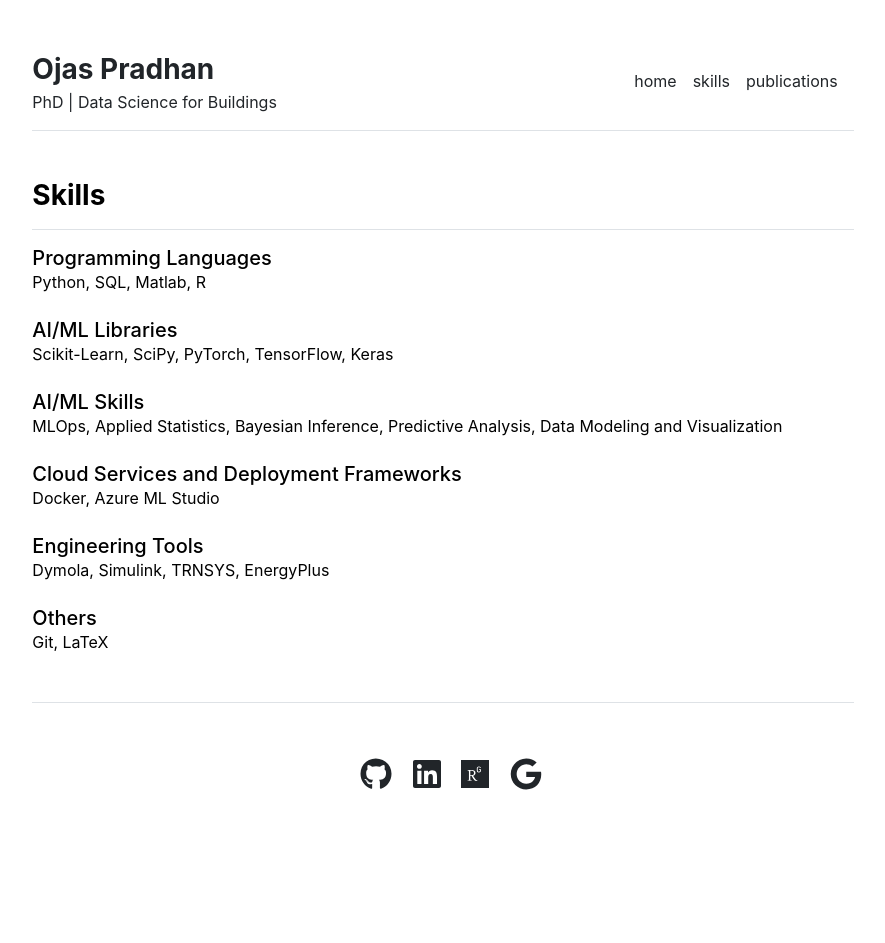
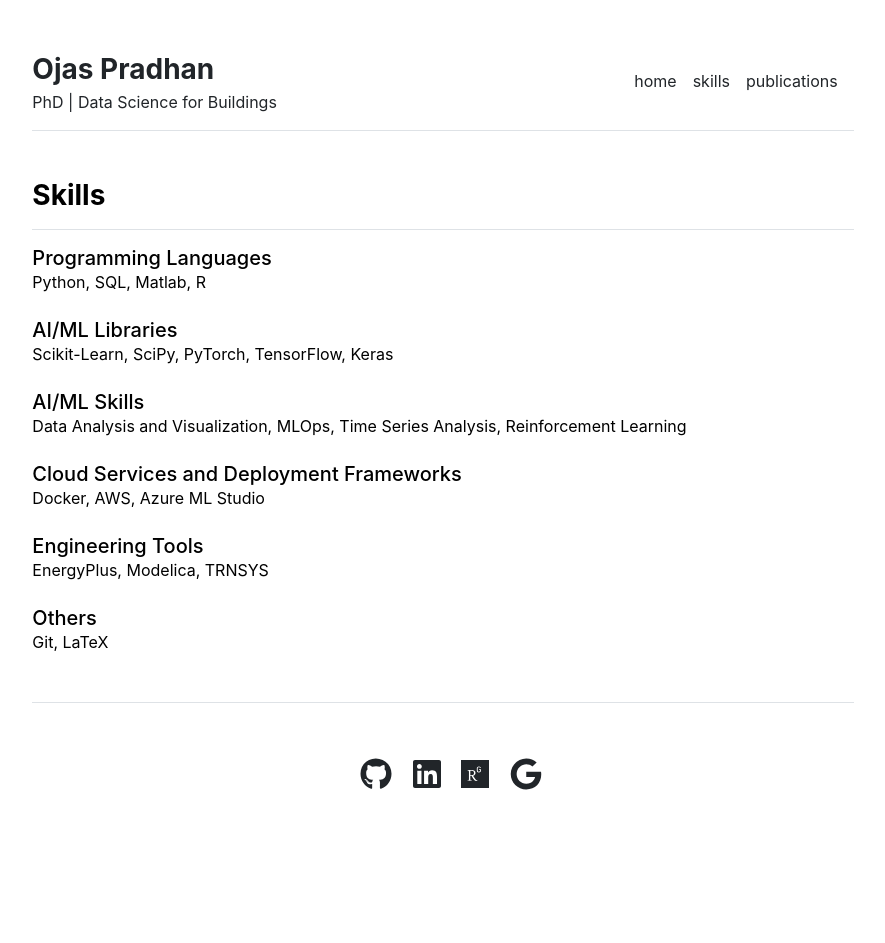
Before and after one commit to pradhanojas/pradhanojas.github.io, a Jekyll site: the page built from skills.md, in a window 1280 px wide. Shown: the whole page, without its empty margins (197-1082 px from the left). Built offline with Jekyll 4.4.1, drawn with Linux system fonts in a browser that asks for light colours.

Commit message:
Update skills.html

```diff
--- a/_includes/skills.html
+++ b/_includes/skills.html
@@ -14,17 +14,17 @@
     <br>
     <h5 class="mb-0">AI/ML Skills</h5>
     <div>
-        MLOps, Applied Statistics, Bayesian Inference, Predictive Analysis, Data Modeling and Visualization
+        Data Analysis and Visualization, MLOps, Time Series Analysis, Reinforcement Learning
     </div>
     <br>
     <h5 class="mb-0">Cloud Services and Deployment Frameworks</h5>
     <div>
-        Docker, Azure ML Studio
+        Docker, AWS, Azure ML Studio
     </div>
     <br>
     <h5 class="mb-0">Engineering Tools</h5>
     <div>
-        Dymola, Simulink, TRNSYS, EnergyPlus
+        EnergyPlus, Modelica, TRNSYS
     </div>
     <br>
     <h5 class="mb-0">Others</h5>
```
